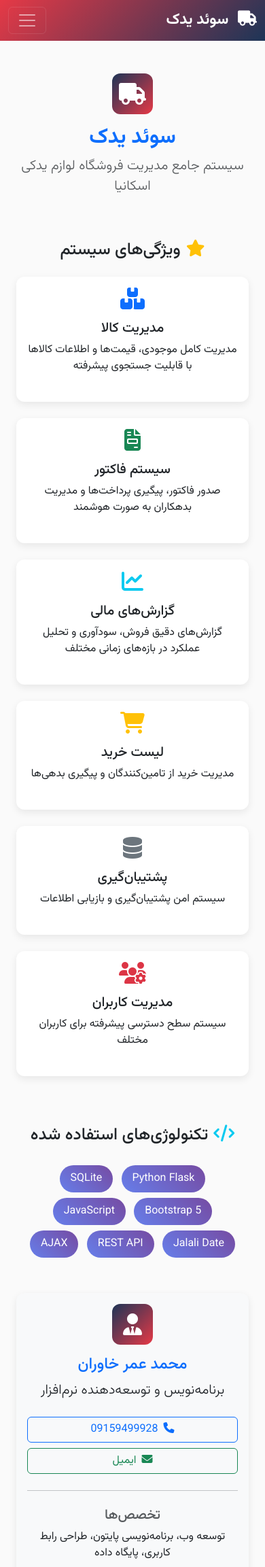
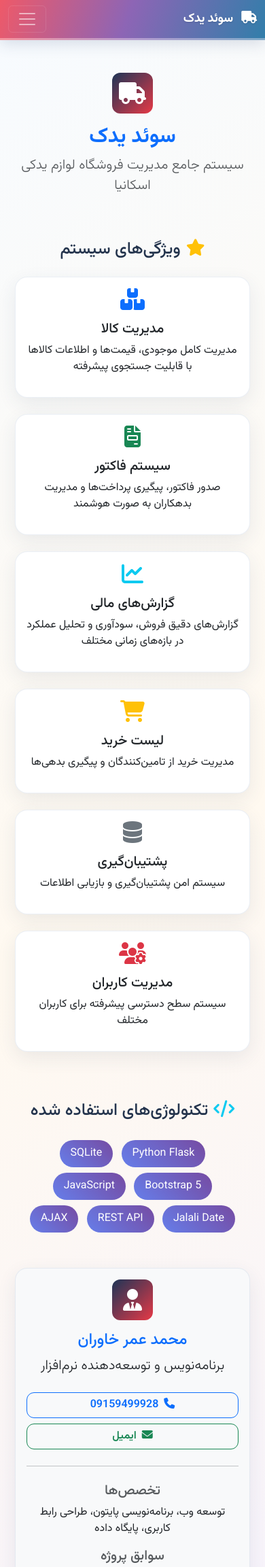
Before and after one commit to irancell939-dotcom/swed_yadak, a Python web app: template templates/about.html in a window 390 px wide. Shown: the top 2305 px of the page at 68% size. Run offline with Jinja, Linux system fonts and the light colour scheme; the template is opened without the code that fills it, so the values that code supplies are empty.

Commit message:
Update base.html

```diff
--- a/templates/base.html
+++ b/templates/base.html
@@ -87,6 +87,77 @@
             background-color: #1d3557;
             color: white;
         }
+
+        /* خاوران سافت - پوسته شاد و مدرن سوئد یدک */
+        :root {
+            --scania-red: #f05a67;
+            --scania-blue: #315b91;
+            --scania-light: #f4f8ff;
+            --ui-ink: #24344d;
+            --ui-mint: #e4f7ef;
+            --ui-yellow: #fff4d6;
+            --ui-pink: #fff0f2;
+        }
+        body {
+            background: linear-gradient(145deg,#f7fbff 0%,#fff9f0 48%,#f5f2ff 100%);
+            color: var(--ui-ink);
+        }
+        .navbar {
+            background: linear-gradient(110deg,#ef5968 0%,#8d65b5 48%,#327eaa 100%) !important;
+            box-shadow: 0 5px 22px rgba(56,77,120,.18);
+            border-bottom: 3px solid rgba(255,255,255,.35);
+        }
+        .navbar-brand { letter-spacing: -.3px; text-shadow: 0 1px 3px #0002; }
+        .navbar .nav-link {
+            color: rgba(255,255,255,.96) !important;
+            border-radius: 12px; margin: 3px 2px; padding: 8px 10px !important;
+            transition: background .2s, transform .2s;
+        }
+        .navbar .nav-link:hover { background: rgba(255,255,255,.2); transform: translateY(-1px); }
+        main.container { max-width: 1500px; }
+        .card, .tab-content, .modal-content, .dropdown-menu {
+            border: 1px solid rgba(95,125,170,.12) !important;
+            border-radius: 18px !important;
+            box-shadow: 0 9px 28px rgba(45,69,105,.09) !important;
+        }
+        .card-header {
+            background: linear-gradient(110deg,#416da7,#8c6db5) !important;
+            border: 0; padding: 14px 18px;
+        }
+        .btn { border-radius: 11px; font-weight: 600; transition: transform .16s, box-shadow .16s; }
+        .btn:hover { transform: translateY(-1px); box-shadow: 0 5px 12px rgba(35,55,90,.13); }
+        .btn-primary, .btn-scania { background: linear-gradient(110deg,#477fc0,#7867b5); border: 0; }
+        .btn-success { background: linear-gradient(110deg,#2aab80,#58bd9a); border: 0; }
+        .btn-danger { background: linear-gradient(110deg,#e75d6c,#d94b70); border: 0; }
+        .btn-warning { background: linear-gradient(110deg,#ffc85a,#f2a94c); border: 0; color:#49351a; }
+        .form-control, .form-select {
+            border: 1px solid #dce5f1; border-radius: 11px; min-height: 42px;
+            background-color: #fff; transition: border-color .2s, box-shadow .2s;
+        }
+        .form-control:focus, .form-select:focus {
+            border-color: #77a6df; box-shadow: 0 0 0 .2rem rgba(86,143,205,.16);
+        }
+        .table { --bs-table-bg: transparent; color: var(--ui-ink); }
+        .table thead th { background: #eaf1fc; color: #31527f; border-bottom: 0; }
+        .table tbody tr { border-color: #edf1f7; }
+        .table tbody tr:hover { background: #fff9e9; }
+        .alert { border: 0; border-radius: 14px; box-shadow: 0 4px 14px #304a6b10; }
+        .nav-tabs { border-bottom-color: #dfe8f4; }
+        .nav-tabs .nav-link { border-radius: 12px 12px 0 0; color:#526782; font-weight:700; }
+        .nav-tabs .nav-link.active { color:#315f9b; background:#fff; border-color:#dfe8f4 #dfe8f4 #fff; }
+        footer {
+            background: linear-gradient(110deg,#315b91,#725b9c) !important;
+            border-top: 4px solid #f4bd63; border-radius: 22px 22px 0 0;
+            box-shadow: 0 -5px 24px rgba(45,69,105,.08);
+        }
+        .sidebar { background: #f1f6fd; border-left-color:#dce6f3; }
+        .sidebar .nav-link:hover { background:#e2edfb; color:#315b91; }
+        @media (max-width: 768px) {
+            main.container { padding-left: 10px; padding-right: 10px; }
+            .navbar-brand { font-size: 1.15rem; }
+            .card { margin-bottom: 16px; }
+        }
+
     </style>
 </head>
 <body>
```
